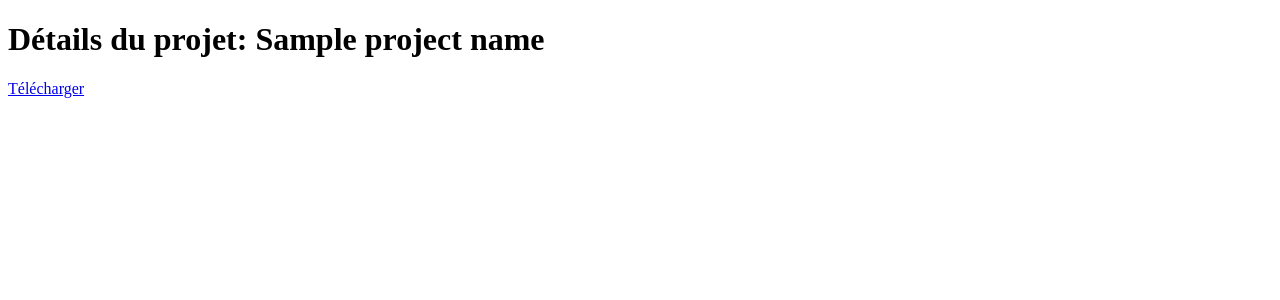
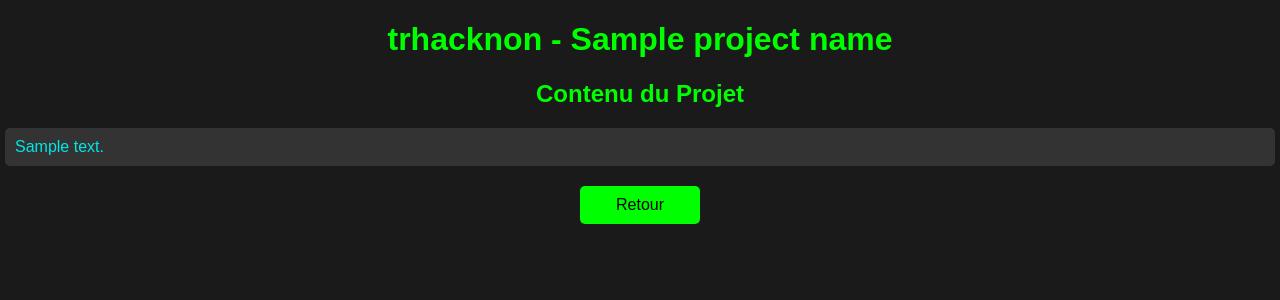
Before and after one commit to tucommenceapousser/trkn-projects, a Flask app: template templates/project.html in a window 1280 px wide. Shown: the top 300 px of the page. Run offline with Flask 3, Linux system fonts and the light colour scheme; the template is opened without the code that fills it: most values are stand-ins (such as "Sample title", 1, 10 or a date in 2020).

Commit message:
Update project.html

```diff
--- a/templates/project.html
+++ b/templates/project.html
@@ -3,10 +3,59 @@
 <head>
     <meta charset="UTF-8">
     <meta name="viewport" content="width=device-width, initial-scale=1.0">
-    <title>Projet: {{ project_name }}</title>
+    <title>trhacknon - {{ project_name }}</title>
+    <style>
+        body {
+            background-color: #1a1a1a;
+            color: #fff;
+            font-family: Arial, sans-serif;
+            margin: 0;
+            padding: 0;
+        }
+        h1, h2 {
+            color: #00ff00;
+            text-align: center;
+        }
+        ul {
+            list-style: none;
+            padding: 0;
+        }
+        li {
+            background-color: #333;
+            margin: 5px;
+            padding: 10px;
+            border-radius: 5px;
+            color: #00e6e6;
+        }
+        a {
+            text-decoration: none;
+            color: #00ff00;
+        }
+        a:hover {
+            color: #00cc00;
+        }
+        .back-btn {
+            display: block;
+            margin: 20px auto;
+            width: 100px;
+            text-align: center;
+            padding: 10px;
+            background-color: #00ff00;
+            color: #000;
+            border-radius: 5px;
+            text-decoration: none;
+        }
+    </style>
 </head>
 <body>
-    <h1>Détails du projet: {{ project_name }}</h1>
-    <a href="/download/{{ project_name }}">Télécharger</a>
+    <h1>trhacknon - {{ project_name }}</h1>
+    <h2>Contenu du Projet</h2>
+    <ul>
+        {% for content in contents %}
+        <li>{{ content }}</li>
+        {% endfor %}
+    </ul>
+
+    <a class="back-btn" href="{{ url_for('index') }}">Retour</a>
 </body>
 </html>
```
